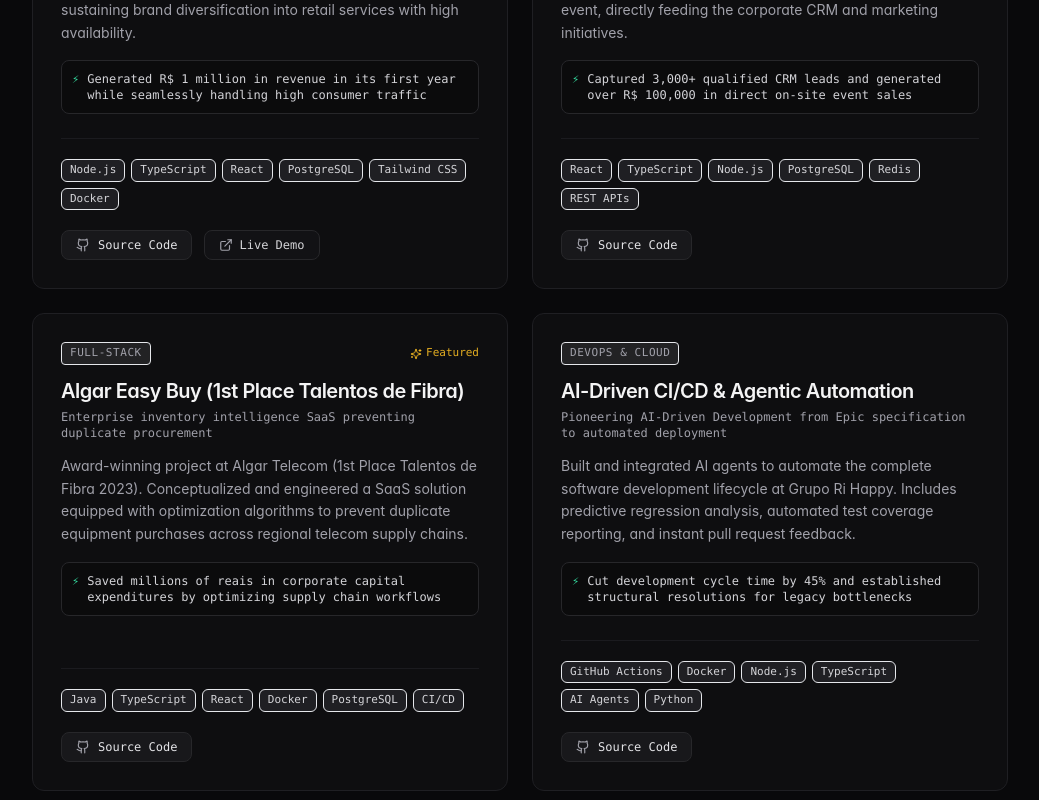
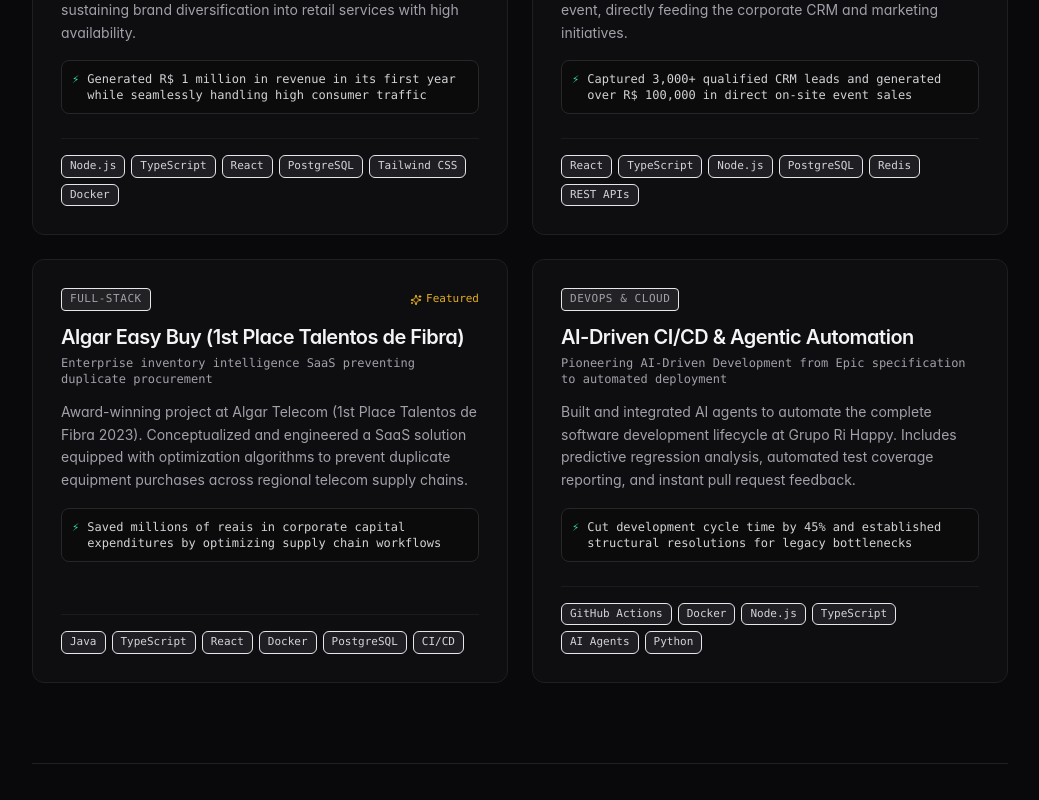
Before and after one commit to pedrovaralda/Portifolio, a Next.js app: page / in a window 1280 px wide. Shown: the part 1260-2060 px from the top of the page, without its empty margins (120-1159 px from the left). Built offline with nearby package versions, Linux system fonts and the light colour scheme.

Commit message:
feat: remove source code and live demo buttons from project cards

```diff
--- a/src/components/FeaturedProjects.tsx
+++ b/src/components/FeaturedProjects.tsx
@@ -1,7 +1,7 @@
 "use client";
 
 import React from "react";
-import { Github, ExternalLink, Sparkles, FolderGit2 } from "lucide-react";
+import { Sparkles, FolderGit2 } from "lucide-react";
 import { useLanguage } from "@/context/LanguageContext";
 
 export function FeaturedProjects() {
@@ -71,9 +71,9 @@
               )}
             </div>
 
-            <div className="mt-6 pt-5 border-t border-zinc-850/80">
+            <div className="mt-6 pt-4 border-t border-zinc-850/80">
               {/* Tech Stack Tags */}
-              <div className="flex flex-wrap gap-1.5 mb-5">
+              <div className="flex flex-wrap gap-1.5">
                 {project.techStack.map((tech) => (
                   <span
                     key={tech}
@@ -83,33 +83,6 @@
                   </span>
                 ))}
               </div>
-
-              {/* Action Links */}
-              <div className="flex items-center gap-3">
-                <a
-                  href={project.githubUrl}
-                  target="_blank"
-                  rel="noopener noreferrer"
-                  className="inline-flex items-center gap-2 px-3.5 py-1.5 rounded-lg border border-zinc-800 bg-zinc-900 hover:bg-zinc-800 hover:border-zinc-700 text-xs font-mono font-medium text-zinc-200 transition-colors focus-visible:outline-none focus-visible:ring-1 focus-visible:ring-zinc-400"
-                  aria-label={`View ${project.title} GitHub repository`}
-                >
-                  <Github className="w-3.5 h-3.5 text-zinc-400 group-hover:text-zinc-200" />
-                  <span>{projectsSection.sourceCode}</span>
-                </a>
-
-                {project.liveUrl && (
-                  <a
-                    href={project.liveUrl}
-                    target="_blank"
-                    rel="noopener noreferrer"
-                    className="inline-flex items-center gap-1.5 px-3.5 py-1.5 rounded-lg border border-zinc-800 bg-zinc-900/50 hover:bg-zinc-800 hover:border-zinc-700 text-xs font-mono font-medium text-zinc-300 transition-colors focus-visible:outline-none focus-visible:ring-1 focus-visible:ring-zinc-400"
-                    aria-label={`View live demo of ${project.title}`}
-                  >
-                    <ExternalLink className="w-3.5 h-3.5 text-zinc-400" />
-                    <span>{projectsSection.liveDemo}</span>
-                  </a>
-                )}
-              </div>
             </div>
           </article>
         ))}
--- a/src/data/locales/pt.ts
+++ b/src/data/locales/pt.ts
@@ -66,7 +66,7 @@
       roleTitle: "Engenheiro de Software",
       specialization: "Arquitetura Escalável, Automação & IA",
       shortBio:
-        "Engenheiro de Software com +5 anos de experiência focado em arquitetura escalável, automação e inteligência artificial. No Grupo Ri Happy, fui um dos pioneiros na implementação de esteiras de CI/CD assistidas por IA para otimizar o ciclo de desenvolvimento. Especialista no ecossistema Node.js, PostgreSQL, React e TypeScript, com liderança técnica em projetos de alto impacto como a plataforma Divertudo e o Check-in Digital no @GrupoRiHappy.",
+        "Engenheiro de Software com 7 anos de experiência focado em arquitetura escalável, automação e inteligência artificial. No Grupo Ri Happy, fui um dos pioneiros na implementação de esteiras de CI/CD assistidas por IA para otimizar o ciclo de desenvolvimento. Especialista no ecossistema Node.js, PostgreSQL, React e TypeScript, com liderança técnica em projetos de alto impacto como a plataforma Divertudo e o Check-in Digital no @GrupoRiHappy.",
       location: "São Paulo, Brasil",
       timeZone: "UTC-3 (Disponível para fuso horários dos EUA, Europa e América Latina)",
       availability: {
@@ -77,7 +77,7 @@
       resumeUrl: "/resume.pdf",
     },
     fastFacts: [
-      { label: "Experiência", value: "+5 Anos" },
+      { label: "Experiência", value: "7 Anos" },
       { label: "Stack Principal", value: "Node.js, PostgreSQL, React, TypeScript" },
       { label: "Trajetória", value: "Grupo Ri Happy · Algar Telecom · Luizalabs" },
       { label: "Impacto Comprovado", value: "R$ 6M+ destravados em vendas" },
```
